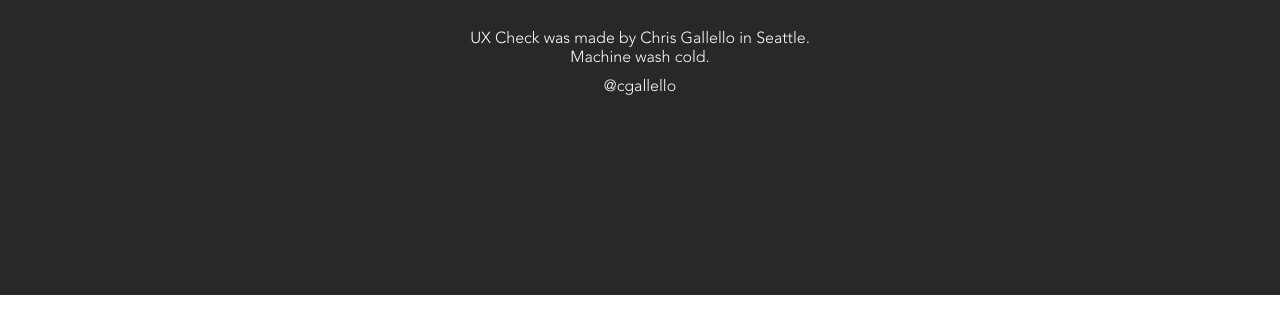
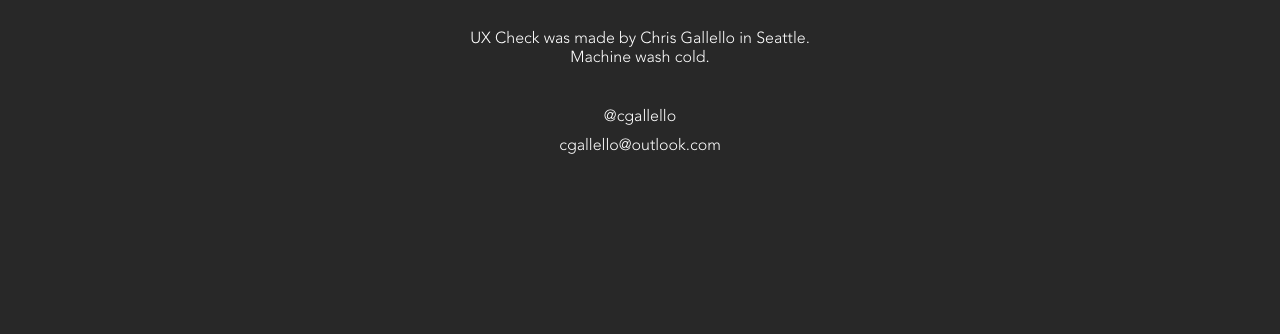
Before and after one commit to cgallello/UXCheckWebsite, a plain HTML site: page index.html in a window 1280 px wide. Shown: the part 2372-2706 px from the top of the page. Before the commit the page ends 2667 px from the top, so only its background shows below. Drawn offline with nearby package versions, Linux system fonts and the light colour scheme.

Commit message:
Added email address to footer

```diff
--- a/index.html
+++ b/index.html
@@ -196,7 +196,12 @@
       </a>
       <p>UX Check was made by Chris Gallello in Seattle.</p>
       <p>Machine wash cold.</p>
-      <div style="margin-top:10px;"><a href="http://twitter.com/cgallello" target="_blank" onclick="trackOutboundLink('http://twitter.com/cgallello'); return false;" >@cgallello</a></div>
+      <div style="margin-top:40px;">
+        <a href="http://twitter.com/cgallello" target="_blank" onclick="trackOutboundLink('http://twitter.com/cgallello'); return false;" >@cgallello</a>
+      </div>
+      <div style="margin-top:10px;">
+        <a href="mailto:cgallello@outlook.com.com?Subject=UX%20Check" target="_top" >cgallello@outlook.com</a>
+      </div>
     </div>
   </body>
 </html>
```
